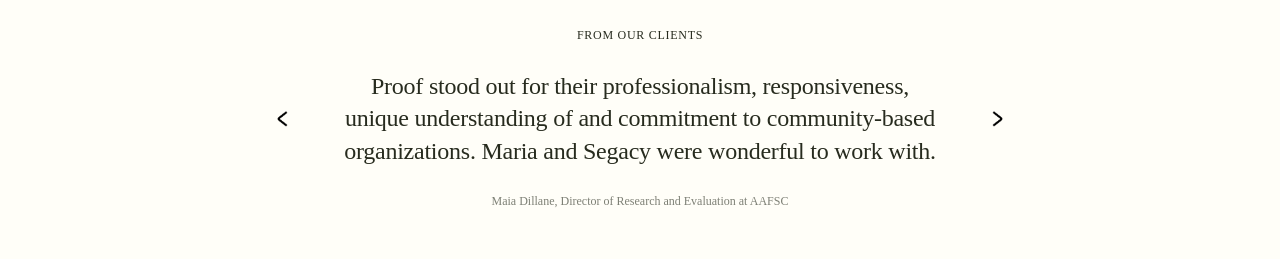
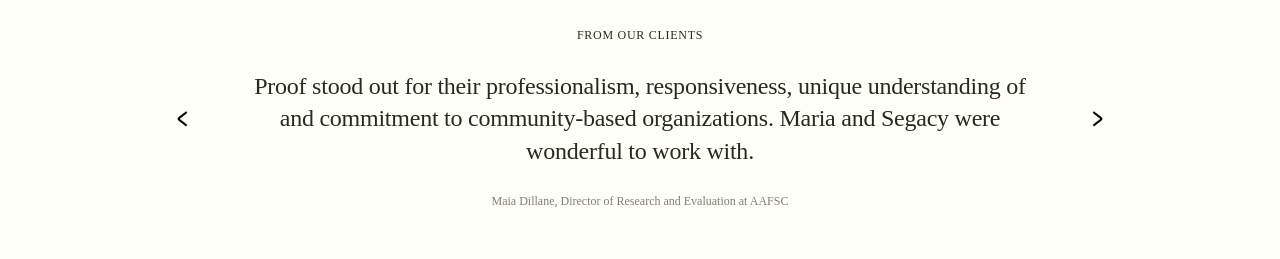
Before and after one commit to mmergal92/Proof_website, a React (Create React App) app: page / in a window 1280 px wide. Shown: the part 1068-1327 px from the top of the page. Built offline with nearby package versions, Linux system fonts and the light colour scheme; the HTML template or start-up script is replaced by a standard one; a web font is replaced by a local one.

Commit message:
editing testimonial

```diff
--- a/src/App.css
+++ b/src/App.css
@@ -716,7 +716,7 @@ input[type=number]::-webkit-outer-spin-button {
   padding-bottom: 125px;}
 
 .testimonial-slider-container {
-  max-width: 732px;
+  max-width: 932px;
   width: 100%;
   margin: 0 auto;
   overflow: hidden;
```
